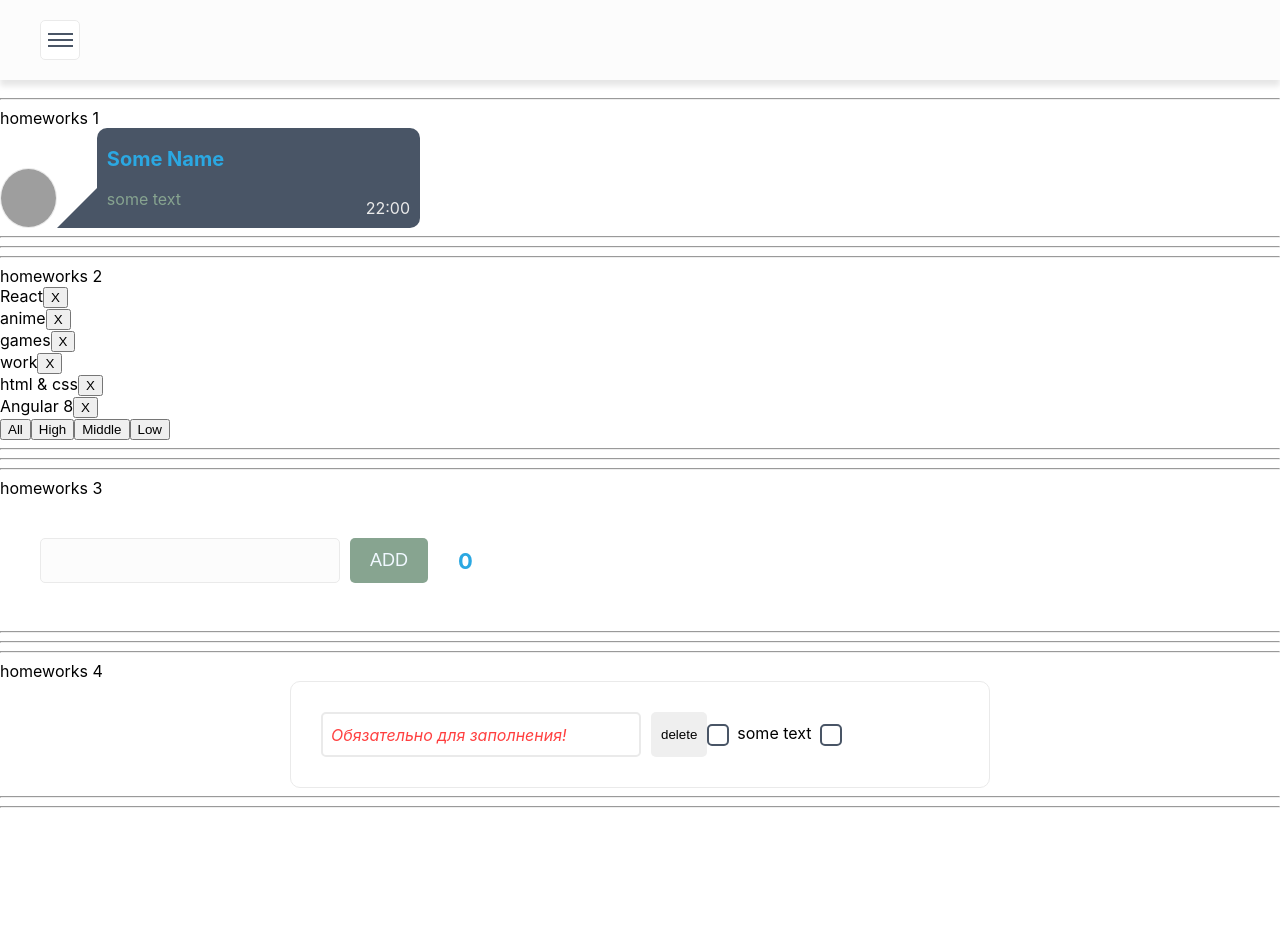
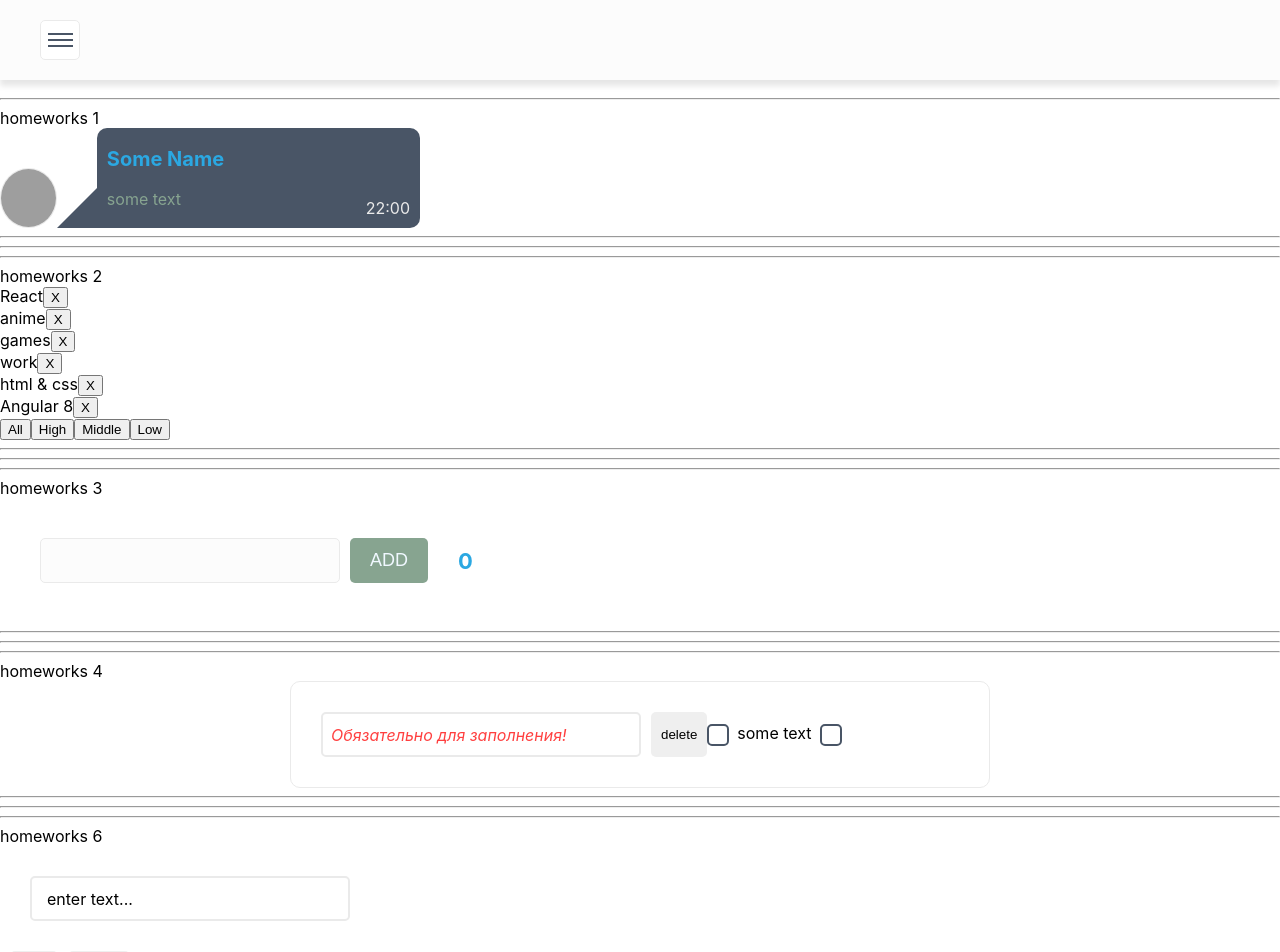
Before and after one commit to 28gomon/homework-incubator, a React (Create React App) app: page /#/pre-junior in a window 1280 px wide. Shown: the top 952 px of the page. Before the commit the page ends 816 px from the top, so only its background shows below. Built offline with nearby package versions, Linux system fonts and the light colour scheme; grey boxes are pictures that could not be loaded.

Commit message:
add homework h6

```diff
--- a/package.json
+++ b/package.json
@@ -2,7 +2,7 @@
     "name": "homework-incubator",
     "version": "0.1.0",
     "private": true,
-    "homepage": "https://github.com/28gomon/homework-incubator/",
+    "homepage": "https://28gomon.github.io/homework-incubator/",
     "dependencies": {
         "@testing-library/jest-dom": "^4.2.4",
         "@testing-library/react": "^9.3.2",
--- a/src/p1-main/m1-ui/u1-app/App.tsx
+++ b/src/p1-main/m1-ui/u1-app/App.tsx
@@ -5,6 +5,7 @@ import HW2 from "../../../p2-homeworks/h2/HW2";
 import HW3 from "../../../p2-homeworks/h3/HW3";
 import HW4 from "../../../p2-homeworks/h4/HW4";
 import HW5 from "../../../p2-homeworks/h5/HW5";
+import HW6 from "../../../p2-homeworks/h6/HW6";
 
 function App() {
     return (
@@ -14,6 +15,7 @@ function App() {
             {/*<HW3/>*/}
             {/*<HW4/>*/}
             <HW5/>
+            {/*<HW6/>*/}
 
         </div>
     );
--- a/src/p2-homeworks/h5/Header.module.css
+++ b/src/p2-homeworks/h5/Header.module.css
@@ -12,6 +12,7 @@
     display: flex;
     justify-content: space-between;
     align-items: center;
+    z-index: 100;
 }
 
 .HeaderButton {
--- a/src/p2-homeworks/h5/pages/PreJunior.tsx
+++ b/src/p2-homeworks/h5/pages/PreJunior.tsx
@@ -3,6 +3,8 @@ import HW1 from "../../h1/HW1";
 import HW2 from "../../h2/HW2";
 import HW3 from "../../h3/HW3";
 import HW4 from "../../h4/HW4";
+import HW5 from "../../h5/HW5";
+import HW6 from "../../h6/HW6";
 
 function PreJunior() {
     return (
@@ -11,6 +13,9 @@ function PreJunior() {
             <HW2/>
             <HW3/>
             <HW4/>
+            {/*<HW5/>*/}
+            <HW6/>
+
         </div>
     );
 }
--- a/src/p2-homeworks/h6/HW6.tsx
+++ b/src/p2-homeworks/h6/HW6.tsx
@@ -10,7 +10,7 @@ function HW6() {
         saveState<string>("editable-span-value", value);
     };
     const restore = () => {
-        // setValue();
+        setValue(restoreState<string>("editable-span-value", value));
     };
 
     return (
@@ -20,11 +20,14 @@ function HW6() {
 
             {/*should work (должно работать)*/}
             <div>
-                <SuperEditableSpan
-                    value={value}
-                    onChangeText={setValue}
-                    spanProps={{children: value ? undefined : "enter text..."}}
-                />
+				<SuperEditableSpan
+					value={value}
+					onChangeText={setValue}
+					spanProps={{
+						children: value ? undefined : "enter text...",
+						className: 'defaultStyle'
+					}}
+				/>
             </div>
             <SuperButton onClick={save}>save</SuperButton>
             <SuperButton onClick={restore}>restore</SuperButton>
--- /dev/null
+++ b/src/p2-homeworks/h6/common/c4-SuperEditableSpan/SuperEditableSpan.module.css
@@ -0,0 +1,17 @@
+.customStyle, .editableInputStyle {
+    display: flex;
+    align-items: center;
+    padding-left: 15px;
+    margin-left: 30px;
+    margin-bottom: 30px;
+    margin-top: 30px;
+    width: 320px;
+    height: 45px;
+    font-size: 16px;
+    border: 2px solid #eaeaea;
+    border-radius: 5px;
+}
+
+.editableInputStyle {
+    background-color: transparent;
+}
--- a/src/p2-homeworks/h6/common/c4-SuperEditableSpan/SuperEditableSpan.tsx
+++ b/src/p2-homeworks/h6/common/c4-SuperEditableSpan/SuperEditableSpan.tsx
@@ -1,5 +1,6 @@
-import React, {DetailedHTMLProps, InputHTMLAttributes, HTMLAttributes, useState} from "react";
+import React, {DetailedHTMLProps, HTMLAttributes, InputHTMLAttributes, useState} from "react";
 import SuperInputText from "../../../h4/common/c1-SuperInputText/SuperInputText";
+import classes from './SuperEditableSpan.module.css'
 
 // тип пропсов обычного инпута
 type DefaultInputPropsType = DetailedHTMLProps<InputHTMLAttributes<HTMLInputElement>, HTMLInputElement>;
@@ -13,7 +14,6 @@ type SuperEditableSpanType = DefaultInputPropsType & { // и + ещё пропс
     onEnter?: () => void
     error?: string
     spanClassName?: string
-
     spanProps?: DefaultSpanPropsType // пропсы для спана
 };
 
@@ -32,22 +32,23 @@ const SuperEditableSpan: React.FC<SuperEditableSpanType> = (
 
     const onEnterCallback = () => {
         // setEditMode(); // выключить editMode при нажатии Enter
-
+		setEditMode(false);
         onEnter && onEnter();
     };
     const onBlurCallback = (e: React.FocusEvent<HTMLInputElement>) => {
         // setEditMode(); // выключить editMode при нажатии за пределами инпута
-
+		setEditMode(false);
         onBlur && onBlur(e);
     };
     const onDoubleClickCallBack = (e: React.MouseEvent<HTMLSpanElement, MouseEvent>) => {
         // setEditMode(); // включить editMode при двойном клике
-
+		setEditMode(true);
         onDoubleClick && onDoubleClick(e);
     };
 
-    const spanClassName = `${"сделать красивый стиль для спана"} ${className}`;
+    const spanClassName = `${classes.customStyle} ${className}`;
 
+	console.log(restProps.value);
     return (
         <>
             {editMode
@@ -56,8 +57,9 @@ const SuperEditableSpan: React.FC<SuperEditableSpanType> = (
                         autoFocus // пропсу с булевым значением не обязательно указывать true
                         onBlur={onBlurCallback}
                         onEnter={onEnterCallback}
-
-                        {...restProps} // отдаём инпуту остальные пропсы если они есть (value например там внутри)
+						className={classes.editableInputStyle}
+						// отдаём инпуту остальные пропсы если они есть (value например там внутри)
+                        {...restProps}
                     />
                 ) : (
                     <span
--- a/src/p2-homeworks/h6/localStorage/localStorage.ts
+++ b/src/p2-homeworks/h6/localStorage/localStorage.ts
@@ -20,7 +20,7 @@ type StateType = {
 }
 
 // сохраняем объект типа StateType в ячейке "test"
-saveState<StateType>("test", {x: "A", y: 1});
+saveState<StateType>("test", {x: "A", y: 2});
 
 // получем в переменную state объект из ячейки "test" или дэфолтный объект если ячейка пуста
 const state: StateType = restoreState<StateType>("test", {x: "", y: 0});
```
